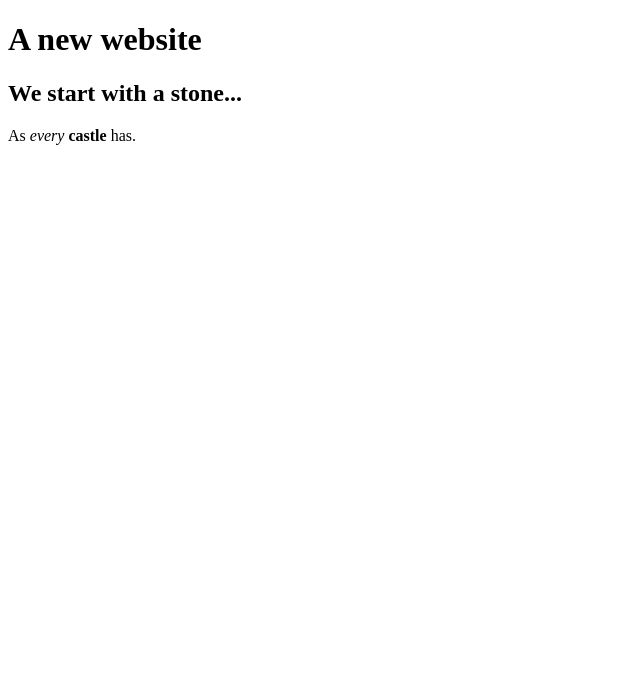
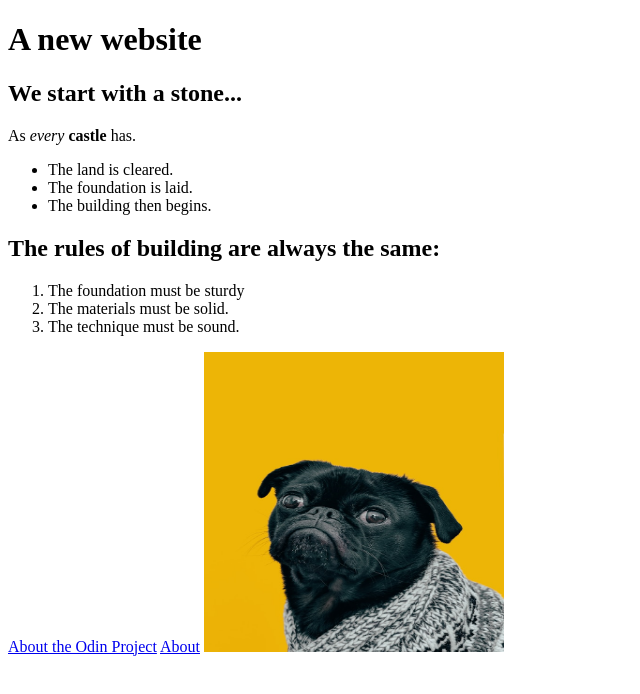
Before and after one commit to shomiato/personal-study, a plain HTML site: page Html/website/index.html in a window 1280 px wide. Shown: the whole page, without its empty margins (0-640 px from the left). Drawn offline with Linux system fonts and the light colour scheme.

Commit message:
Added about page and images

```diff
--- a/Html/website/index.html
+++ b/Html/website/index.html
@@ -13,7 +13,25 @@
     <!--Strong create bolded text, em create italics-->
     As <em>every</em> <strong>castle</strong> has.
 
+    <ul>
+        <li>The land is cleared.</li>
+        <li>The foundation is laid.</li>
+        <li>The building then begins.</li>
+    </ul>
 
+    <h2>The rules of building are always the same:</h2>
+    <ol>
+        <li>The foundation must be sturdy</li>
+        <li>The materials must be solid.</li>
+        <li>The technique must be sound.</li>
+    </ol>
+    <!--Absolute link to specific address, creating the target of _blank opens it up in new tab-->
+    <!--noopener makes sure new window canot interact with original page-->
+    <!--noreferrer makes sure the new window doesn't know where user came from-->
+    <a href ="https://www.theodinproject.com/about" target="_blank" rel ="noopen no refferer">About the Odin Project</a>
 
+    <a href ="./pages/about.html">About</a>
+
+    <img src="./images/dog.jpg" alt="A cute dog" height = 300 width = 300>
 </body>
 </html>
```
Also changed, not shown: Html/website/pages/about.html (added, +12 -0 lines), Html/website/images/dog.jpg (added).
